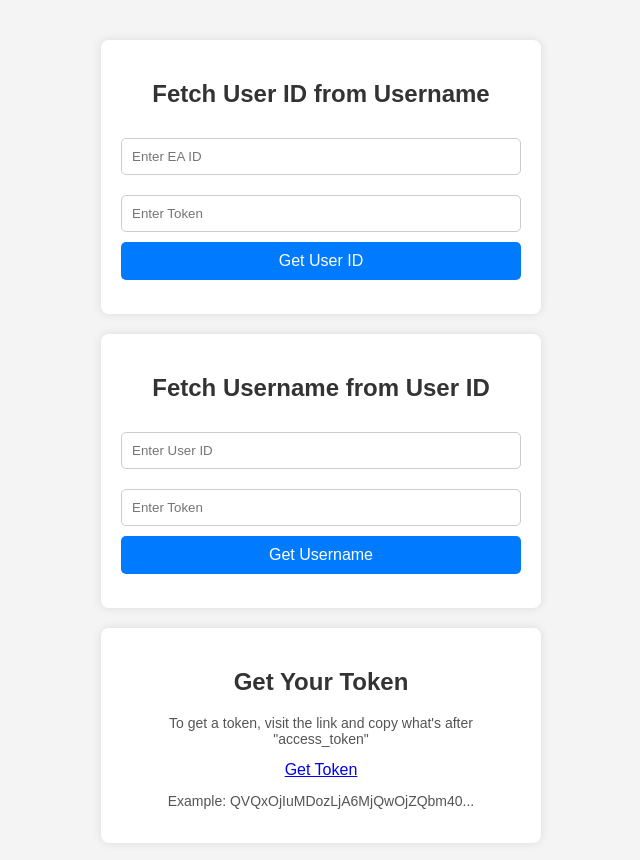
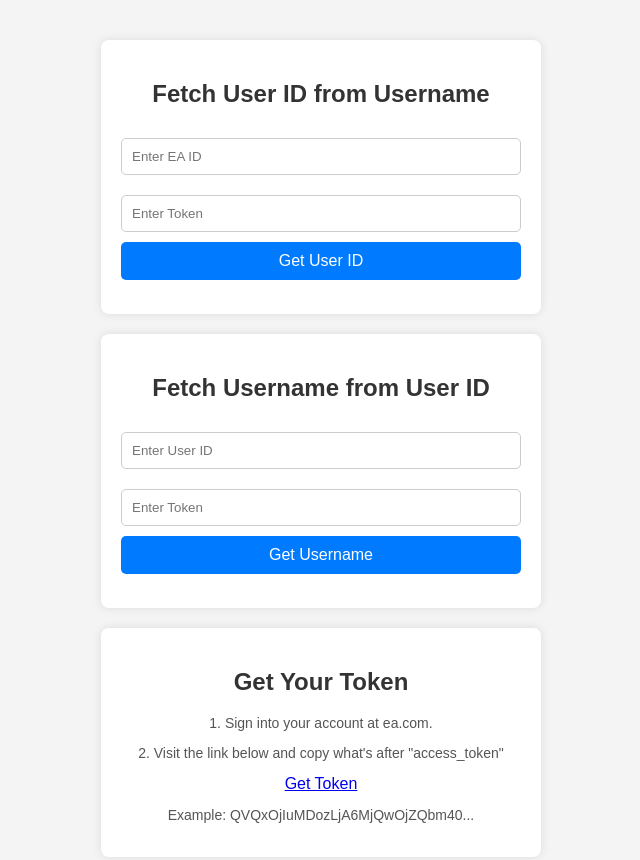
Before and after one commit to CargoPants503/EA-Info, a plain HTML site: page index.html in a window 1280 px wide. Shown: the top 860 px of the page, without its empty margins (319-959 px from the left). Drawn offline with Linux system fonts and the light colour scheme.

Commit message:
Update index.html

```diff
--- a/index.html
+++ b/index.html
@@ -73,7 +73,8 @@
 
     <div class="container">
         <h2>Get Your Token</h2>
-        <p>To get a token, visit the link and copy what's after "access_token"</p>
+        <p>1. Sign into your account at ea.com. </p>
+		<p>2. Visit the link below and copy what's after "access_token"</p>
         <a href="https://accounts.ea.com/connect/auth?client_id=ORIGIN_JS_SDK&response_type=token&redirect_uri=nucleus:rest&prompt=none&release_type=prod" target="_blank">Get Token</a>
         <p>Example: QVQxOjIuMDozLjA6MjQwOjZQbm40...</p>
     </div>
```
